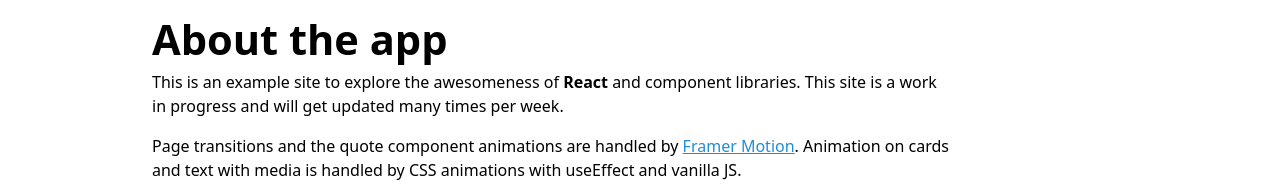
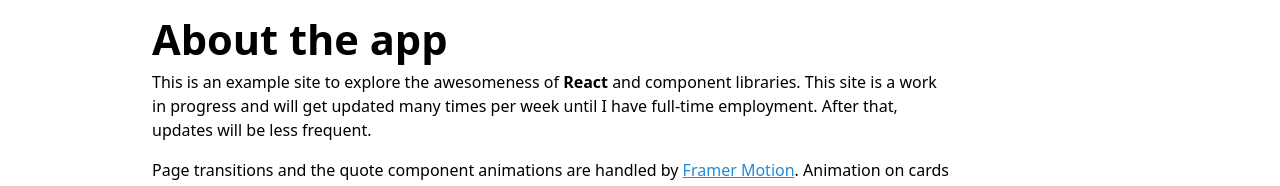
Before and after one commit to joetower/react-components, a React (Vite) app: page /about in a window 1280 px wide. Shown: the part 172-358 px from the top of the page. Built offline with nearby package versions, Linux system fonts and the light colour scheme; a web font is replaced by a local one.

Commit message:
Update about page content

```diff
--- a/src/pages/About.tsx
+++ b/src/pages/About.tsx
@@ -16,7 +16,7 @@ function About() {
       <Heading level='h1' baseClass='intro__heading' content='About the app' />
       <Paragraph baseClass='intro__paragraph' style='emphasized' width='content'>
         <p>This is an example site to explore the awesomeness of <strong>React</strong> and component libraries.
-        This site is a work in progress and will get updated many times per week.</p>
+        This site is a work in progress and will get updated many times per week until I have full-time employment. After that, updates will be less frequent.</p>
       </Paragraph>
 
       <Paragraph baseClass='intro__paragraph' style='default' width='content'>
```
